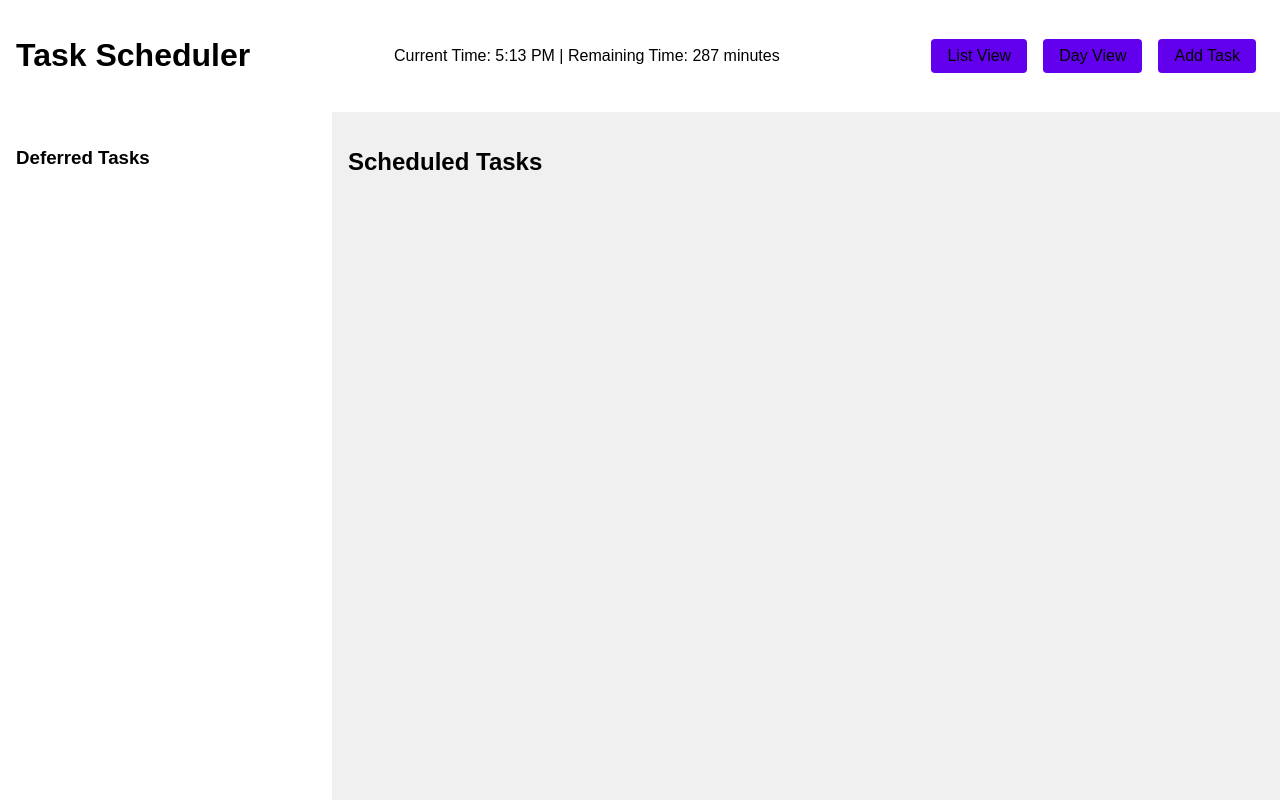
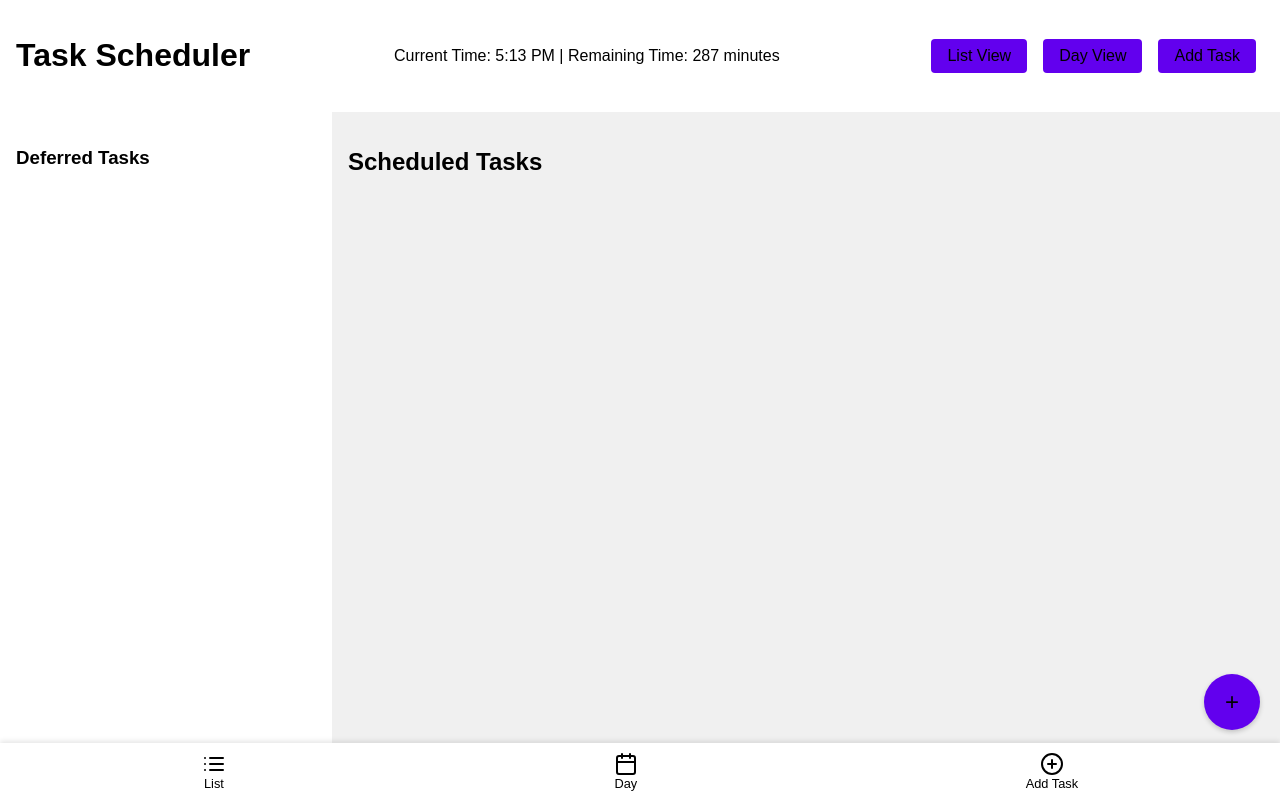
Before and after one commit to luismmolina/todo-list-scheduler, a React (Create React App) app: page / in a window 1280 px wide. Built offline with nearby package versions, Linux system fonts and the light colour scheme.

Commit message:
claude new function

```diff
--- a/package.json
+++ b/package.json
@@ -13,6 +13,7 @@
     "@testing-library/user-event": "^13.5.0",
     "date-fns": "^3.6.0",
     "dayjs": "^1.11.11",
+    "lucide-react": "^0.396.0",
     "react": "^18.3.1",
     "react-dom": "^18.3.1",
     "react-scripts": "5.0.1",
--- a/src/App.js
+++ b/src/App.js
@@ -4,6 +4,7 @@ import {
   triageTasks,
   adjustSchedule,
   moveTaskToNextDay,
+  rescheduleOverdueTasks,
 } from "./components/schedulingUtils";
 import { theme } from "./styles/theme";
 import GlobalStyle from "./styles/globalStyles";
@@ -13,6 +14,7 @@ import Content from "./components/Content";
 import { Modal, ModalContent } from "./components/Modal";
 import AddTaskForm from "./components/AddTaskForm";
 import MoveTaskModal from "./components/MoveTaskModal";
+import BottomNavigation from "./components/BottomNavigation";
 
 import styled from "styled-components";
 
@@ -33,6 +35,24 @@ const Main = styled.main`
   @media (min-width: 769px) {
     flex-direction: row;
   }
+`;
+
+const FAB = styled.button`
+  position: fixed;
+  bottom: 70px;
+  right: 20px;
+  width: 56px;
+  height: 56px;
+  border-radius: 28px;
+  background-color: ${(props) => props.theme.colors.primary};
+  color: ${(props) => props.theme.colors.text};
+  border: none;
+  font-size: 24px;
+  display: flex;
+  align-items: center;
+  justify-content: center;
+  box-shadow: 0 2px 5px rgba(0, 0, 0, 0.2);
+  cursor: pointer;
 `;
 
 const LOCAL_STORAGE_KEY = "todoListSchedulerTasks";
@@ -59,7 +79,6 @@ const App = () => {
 
   const [currentTime, setCurrentTime] = useState(() => {
     const now = new Date();
-
     return now;
   });
   const [viewMode, setViewMode] = useState("list");
@@ -91,7 +110,6 @@ const App = () => {
     const timer = setInterval(() => {
       setCurrentTime((prevTime) => {
         const newTime = new Date(prevTime.getTime() + 60000);
-
         updateTaskStatuses(newTime, [...tasks.scheduled, ...tasks.deferred]);
         return newTime;
       });
@@ -186,6 +204,16 @@ const App = () => {
     setTaskToMove(null);
   };
 
+  const handleRescheduleOverdueTasks = useCallback(() => {
+    const { scheduledTasks, deferredTasks, remainingTime } =
+      rescheduleOverdueTasks(
+        [...tasks.scheduled, ...tasks.deferred],
+        currentTime
+      );
+    setTasks({ scheduled: scheduledTasks, deferred: deferredTasks });
+    setRemainingTime(remainingTime);
+  }, [currentTime, tasks]);
+
   return (
     <ThemeProvider theme={theme}>
       <GlobalStyle />
@@ -214,6 +242,11 @@ const App = () => {
             openMoveTaskModal={openMoveTaskModal}
           />
         </Main>
+        <BottomNavigation
+          setViewMode={setViewMode}
+          setIsAddingTask={setIsAddingTask}
+        />
+        <FAB onClick={() => setIsAddingTask(true)}>+</FAB>
         {isAddingTask && (
           <Modal>
             <ModalContent>
--- /dev/null
+++ b/src/components/BottomNavigation.js
@@ -0,0 +1,45 @@
+import React from "react";
+import styled from "styled-components";
+import { List, Calendar, PlusCircle } from "lucide-react";
+
+const NavContainer = styled.nav`
+  position: fixed;
+  bottom: 0;
+  left: 0;
+  right: 0;
+  background-color: ${(props) => props.theme.colors.surface};
+  display: flex;
+  justify-content: space-around;
+  padding: 0.5rem;
+  box-shadow: 0 -2px 5px rgba(0, 0, 0, 0.1);
+`;
+
+const NavButton = styled.button`
+  background: none;
+  border: none;
+  color: ${(props) => props.theme.colors.text};
+  font-size: 0.8rem;
+  display: flex;
+  flex-direction: column;
+  align-items: center;
+  cursor: pointer;
+`;
+
+const BottomNavigation = ({ setViewMode, setIsAddingTask }) => (
+  <NavContainer>
+    <NavButton onClick={() => setViewMode("list")}>
+      <List />
+      List
+    </NavButton>
+    <NavButton onClick={() => setViewMode("day")}>
+      <Calendar />
+      Day
+    </NavButton>
+    <NavButton onClick={() => setIsAddingTask(true)}>
+      <PlusCircle />
+      Add Task
+    </NavButton>
+  </NavContainer>
+);
+
+export default BottomNavigation;
--- a/src/components/TaskList.js
+++ b/src/components/TaskList.js
@@ -1,12 +1,28 @@
 import React from "react";
 import styled from "styled-components";
 import { format } from "date-fns";
+import { Clock, Home, Briefcase, Star, CheckCircle } from "lucide-react";
 
 const TaskItem = styled.div`
   background-color: ${(props) => props.theme.colors.surface};
   padding: 1rem;
   margin-bottom: 1rem;
   border-radius: 4px;
+  border-left: 4px solid
+    ${(props) => {
+      switch (props.status) {
+        case "pending":
+          return props.theme.colors.primary;
+        case "ongoing":
+          return props.theme.colors.secondary;
+        case "overdue":
+          return props.theme.colors.error;
+        case "completed":
+          return props.theme.colors.accent;
+        default:
+          return props.theme.colors.text;
+      }
+    }};
 `;
 
 const Button = styled.button`
@@ -18,6 +34,19 @@ const Button = styled.button`
   cursor: pointer;
   font-size: 0.9rem;
   margin-right: 0.5rem;
+`;
+
+const ProgressBar = styled.div`
+  width: 100%;
+  height: 4px;
+  background-color: ${(props) => props.theme.colors.surface};
+  margin-top: 0.5rem;
+`;
+
+const Progress = styled.div`
+  width: ${(props) => props.progress}%;
+  height: 100%;
+  background-color: ${(props) => props.theme.colors.secondary};
 `;
 
 const TaskList = ({
@@ -32,21 +61,60 @@ const TaskList = ({
     return date ? format(date, "h:mm a") : "Not set";
   };
 
+  const calculateProgress = (task) => {
+    if (task.status !== "ongoing") return 0;
+    const elapsed = currentTime - task.startTime;
+    const total = task.endTime - task.startTime;
+    return Math.min(100, (elapsed / total) * 100);
+  };
+
+  const getPriorityIcon = (priority) => {
+    switch (priority) {
+      case "must do":
+        return <Star fill="gold" />;
+      case "should do":
+        return <Star fill="silver" />;
+      case "if time available":
+        return <Star fill="bronze" />;
+      default:
+        return null;
+    }
+  };
+
+  const getPlaceIcon = (place) => {
+    switch (place) {
+      case "home":
+        return <Home />;
+      case "work":
+        return <Briefcase />;
+      default:
+        return null;
+    }
+  };
+
   return (
     <div>
       <h2>Scheduled Tasks</h2>
       {tasks.map((task) => (
-        <TaskItem key={task.id}>
+        <TaskItem key={task.id} status={task.status}>
           <h3>{task.title}</h3>
-          <p>Duration: {task.duration} minutes</p>
-          <p>Priority: {task.priority}</p>
-          <p>Place: {task.place}</p>
+          <p>
+            {getPriorityIcon(task.priority)} {getPlaceIcon(task.place)}{" "}
+            <Clock /> {task.duration} minutes
+          </p>
           <p>Status: {task.status}</p>
           <p>Start Time: {formatTime(task.startTime)}</p>
           <p>End Time: {formatTime(task.endTime)}</p>
+          {task.status === "ongoing" && (
+            <ProgressBar>
+              <Progress progress={calculateProgress(task)} />
+            </ProgressBar>
+          )}
           {task.status !== "completed" && (
             <>
-              <Button onClick={() => completeTask(task.id)}>Complete</Button>
+              <Button onClick={() => completeTask(task.id)}>
+                <CheckCircle /> Complete
+              </Button>
               <Button onClick={() => deleteTask(task.id)}>Delete</Button>
               <Button onClick={() => openMoveTaskModal(task)}>Move</Button>
               <Button
--- a/src/components/schedulingUtils.js
+++ b/src/components/schedulingUtils.js
@@ -166,3 +166,14 @@ export const moveTaskToNextDay = (taskId, tasks, currentTime) => {
 
   return triageTasks(updatedTasks, currentTime);
 };
+
+export const rescheduleOverdueTasks = (tasks, currentTime) => {
+  const updatedTasks = tasks.map((task) => {
+    if (task.status === "overdue") {
+      return { ...task, startTime: null, endTime: null, status: "pending" };
+    }
+    return task;
+  });
+
+  return triageTasks(updatedTasks, currentTime);
+};
```
Also changed, not shown: 1 other file (tests, documents, lock files or other folders).
